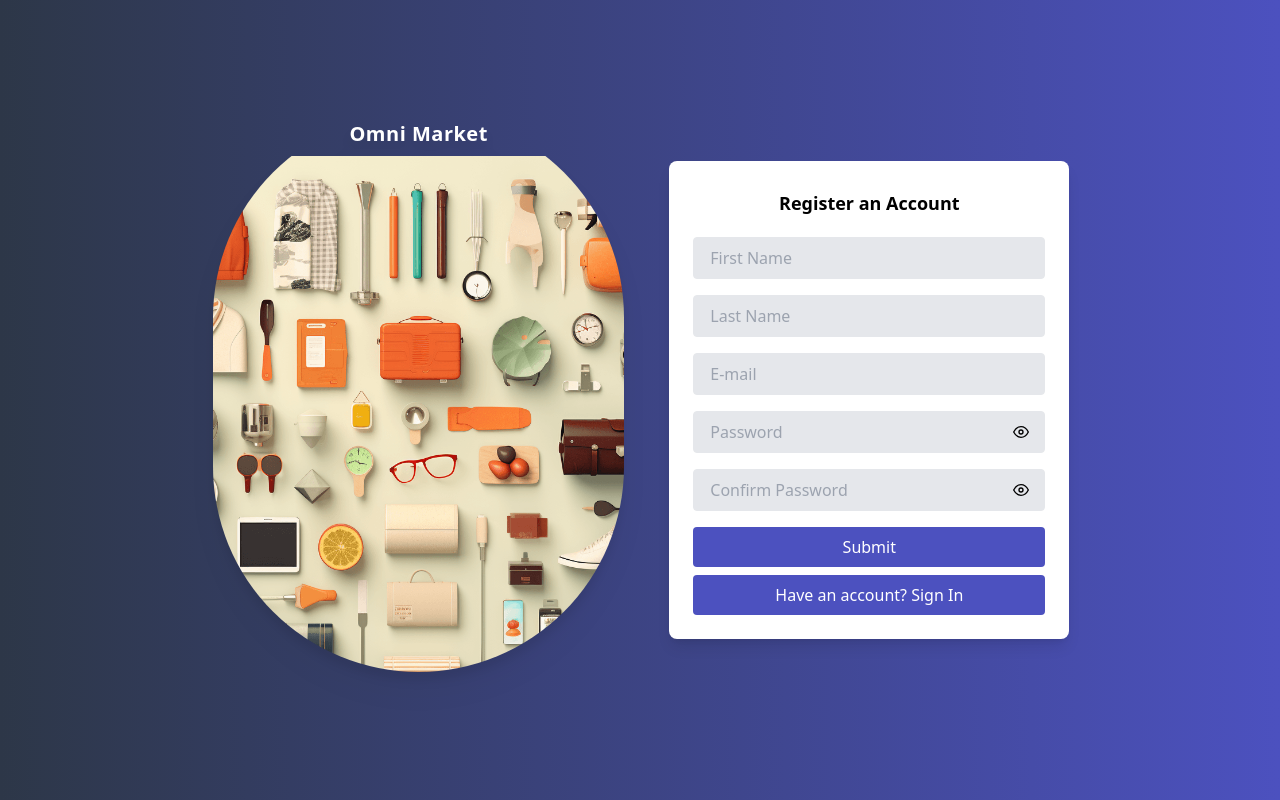
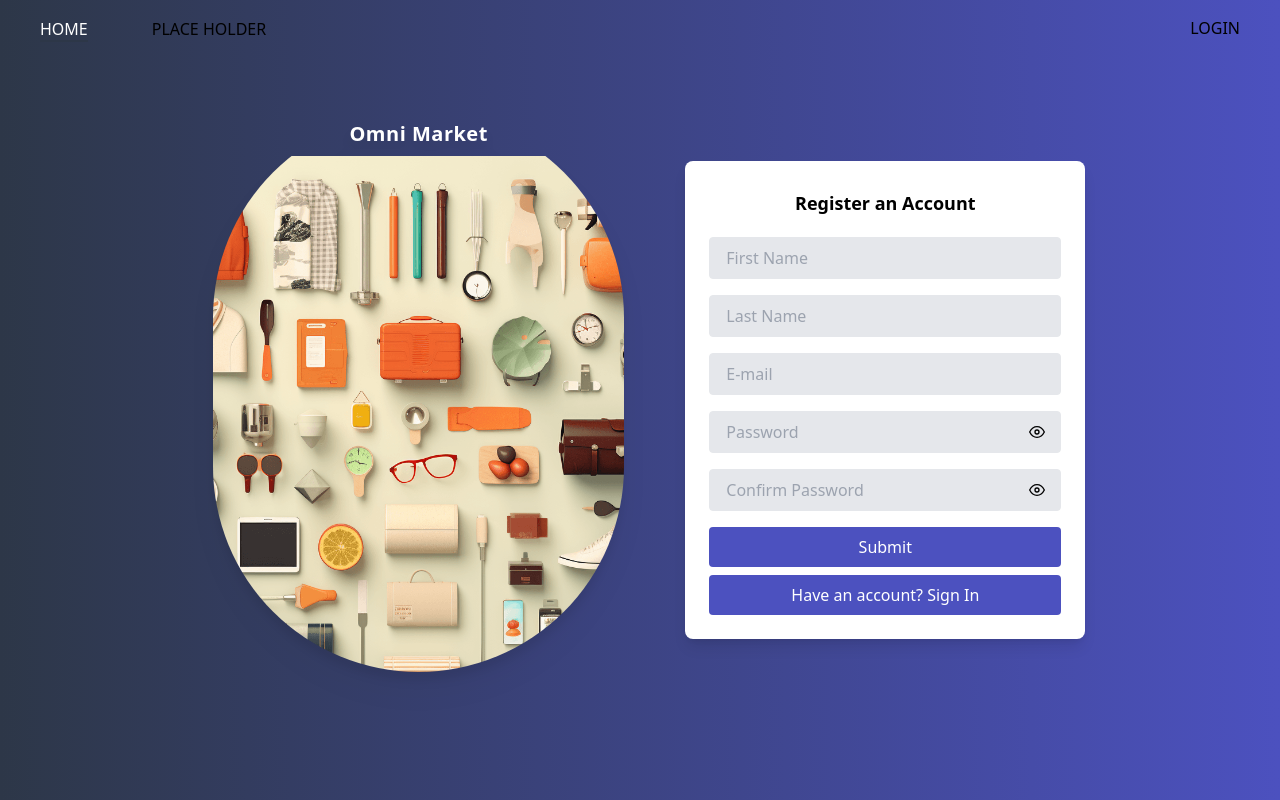
Before and after one commit to Alexander-Jessop/e-commerce, a React (Vite) app: page / in a window 1280 px wide. Built offline with nearby package versions, Linux system fonts and the light colour scheme; no server answers.

Commit message:
Added NavBar place holder with routes and add the ability to logout and change NavBar state based off user

```diff
--- a/src/App.jsx
+++ b/src/App.jsx
@@ -2,15 +2,19 @@ import { useContext } from "react";
 import { Route, Routes } from "react-router-dom";
 
 import { FBAuthContext } from "./firebase/FBAuthProvider";
+import NavBar from "./components/NavBar";
 import AccessPage from "./pages/AccessPage";
 
 function App() {
-  const { user } = useContext(FBAuthContext);
+  const { user, logout } = useContext(FBAuthContext);
 
   return (
-    <Routes>
-      <Route path="/" element={<AccessPage />} />
-    </Routes>
+    <>
+      <NavBar user={user} logout={logout} />
+      <Routes>
+        <Route path="/" element={<AccessPage />} />
+      </Routes>
+    </>
   );
 }
 
--- /dev/null
+++ b/src/components/NavBar.jsx
@@ -0,0 +1,74 @@
+import { useLocation, useNavigate } from "react-router-dom";
+import NavBarLink from "./UI/NavBarLink";
+
+const NavBar = ({ user, logout }) => {
+  const location = useLocation();
+  const navigate = useNavigate();
+
+  const routes = [
+    { path: "/", name: "HOME" },
+    { path: "/place-holder", name: "Place Holder" },
+  ];
+
+  const handleLogout = async () => {
+    try {
+      await logout();
+      navigate("/");
+    } catch (err) {
+      new Error(err.message);
+    }
+  };
+
+  return (
+    <nav className="fixed top-0 z-50 w-full bg-secondary-800 p-4 text-primary-50">
+      <div className="flex items-center justify-between">
+        <div>
+          <ul className="flex space-x-4">
+            {routes.map((route, index) => (
+              <li key={index}>
+                <NavBarLink
+                  path={route.path}
+                  name={route.name.toUpperCase()}
+                  className={`${
+                    location.pathname === route.path
+                      ? "border-b-2 border-secondary text-white"
+                      : "border-b-2 border-transparent hover:border-accent"
+                  } sm:mx-6`}
+                />
+              </li>
+            ))}
+          </ul>
+        </div>
+        <div className="flex items-center space-x-4">
+          {!user && (
+            <NavBarLink
+              path="/login"
+              name="LOGIN"
+              className={`${
+                location.pathname === "/login"
+                  ? "border-b-2 border-secondary text-white"
+                  : "border-b-2 border-transparent hover:border-accent"
+              } sm:mx-6`}
+            />
+          )}
+          {user && (
+            <>
+              <NavBarLink
+                path="/profile"
+                name="PROFILE"
+                className={`${
+                  location.pathname === "/profile"
+                    ? "border-b-2 border-secondary text-white"
+                    : "border-b-2 border-transparent hover:border-accent"
+                }`}
+              />
+              <NavBarLink onClick={handleLogout} name="LOGOUT" />
+            </>
+          )}
+        </div>
+      </div>
+    </nav>
+  );
+};
+
+export default NavBar;
--- /dev/null
+++ b/src/components/UI/NavBarLink.jsx
@@ -0,0 +1,11 @@
+import { Link } from "react-router-dom";
+
+const NavBarLink = ({ path, name, className }) => {
+  return (
+    <Link to={path} className={className}>
+      {name}
+    </Link>
+  );
+};
+
+export default NavBarLink;
--- a/src/pages/AccessPage.jsx
+++ b/src/pages/AccessPage.jsx
@@ -27,7 +27,7 @@ const AccessPage = () => {
       <div className="flex justify-center items-center flex-1">
         <div className="w-full lg:w-2/3 lg:flex">
           <div className="w-full xl:w-1/2 flex justify-center mb-4 lg:h-full">
-            <div className="rounded-lg overflow-hidden max-w-[35rem] w-full object-cover lg:mr-4 sm:mr-0 lg:min-h-[35rem] h-40 lg:rounded-full text-center drop-shadow-xl">
+            <div className="rounded-lg overflow-hidden max-w-[40rem] w-full object-cover lg:mr-4 sm:mr-0 lg:min-h-[35rem] h-40 lg:rounded-full text-center drop-shadow-xl">
               <h1 className="font-bold lg:text-xl text-2xl mb-2 text-white tracking-wide mt-2">
                 Omni Market
               </h1>
@@ -39,7 +39,7 @@ const AccessPage = () => {
             </div>
           </div>
           <div className="w-full lg:w-1/2 flex justify-center items-center">
-            <Card className="bg-white w-full min-w-[25rem] max-w-[35rem] lg:ml-8">
+            <Card className="bg-white w-full min-w-[25rem] max-w-[40rem] lg:ml-16">
               {showForgotPassForm ? (
                 <ForgotPassForm openForgotForm={openForgotPassForm} />
               ) : showSignInForm ? (
```
